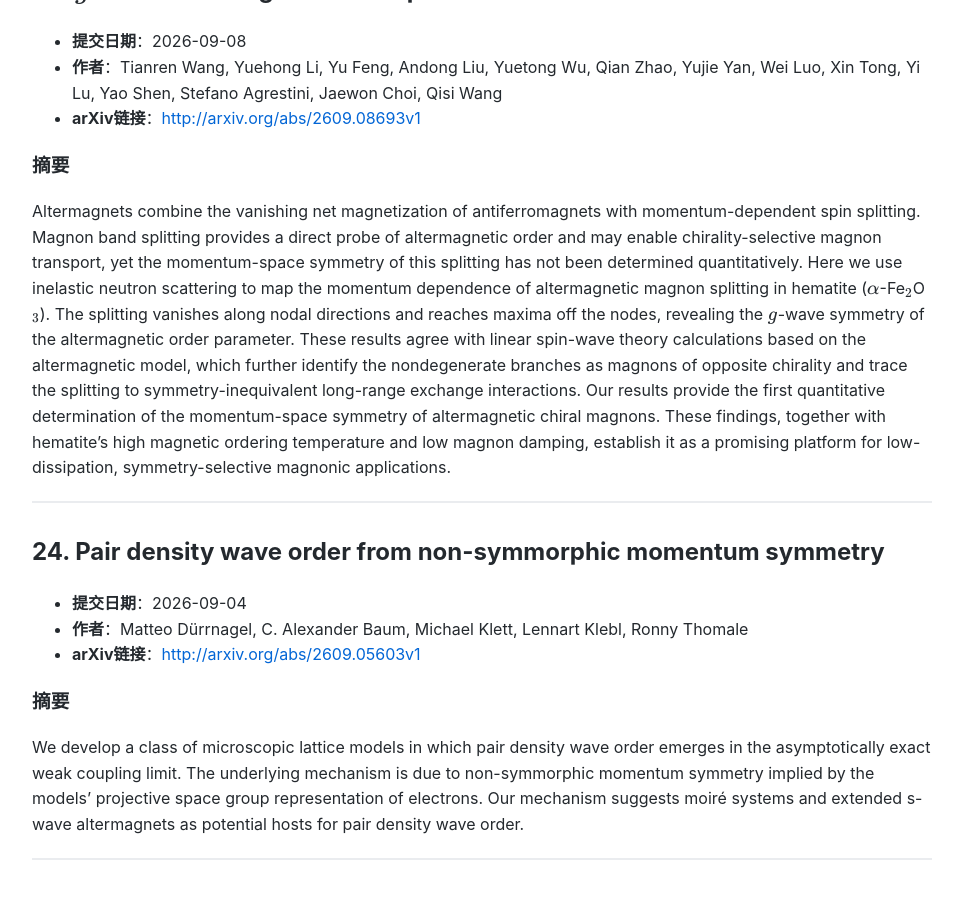
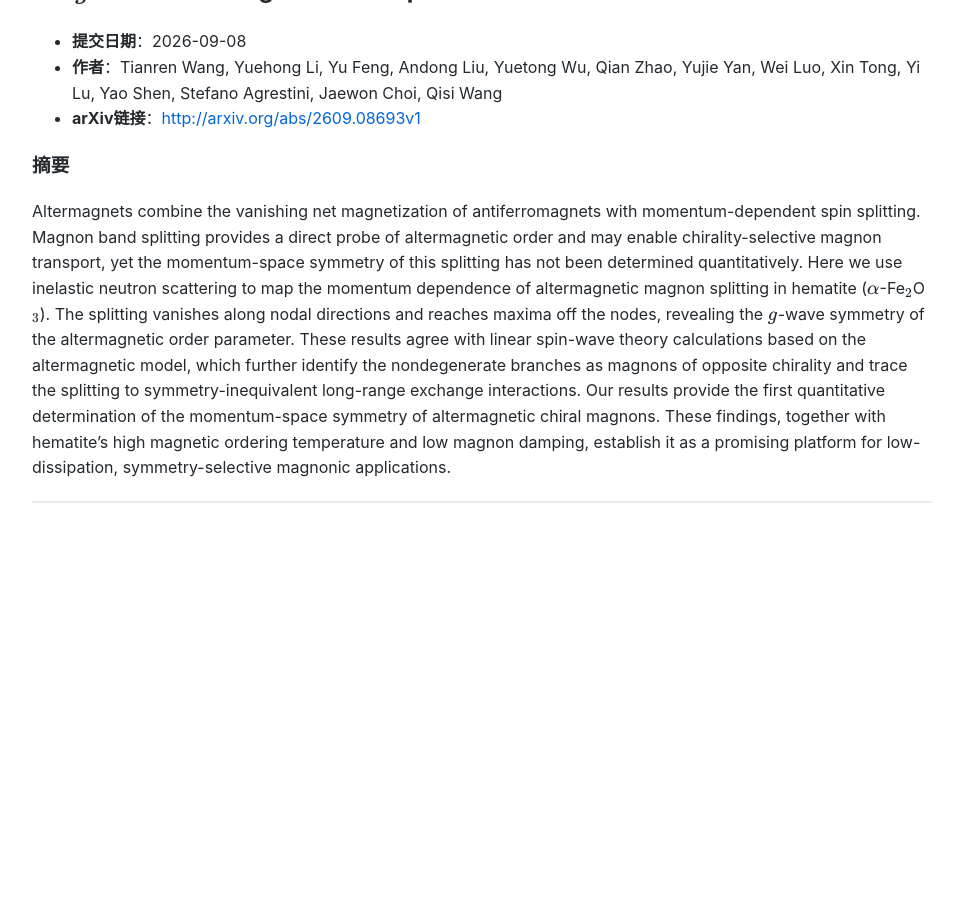
Before and after one commit to yangke25491/daily-arxiv-altermagnetic, a Jekyll site: the page built from index.md, in a window 1280 px wide and 900 px high, scrolled down 13380 px. Shown: the whole window, without its empty margins (158-1121 px from the left). Built offline with Jekyll 4.4.1, drawn with Linux system fonts in a browser that asks for light colours; after the commit the page ends 13923 px from its top, so only the background shows below that; some of the changed text lies outside the part shown.

Commit message:
Automated update: arXiv papers

```diff
--- a/index.md
+++ b/index.md
@@ -5,8 +5,8 @@ title: 交错磁论文
 
 # 凝聚态物理-交错磁(Altermagnetic)相关论文
 
-> 检索时间范围：**2026-09-04 至 2026-10-04**
-> 数据检索到 **24** 篇相关论文，按提交时间降序排列
+> 检索时间范围：**2026-09-05 至 2026-10-05**
+> 数据检索到 **23** 篇相关论文，按提交时间降序排列
 
 ---
 
@@ -262,14 +262,3 @@ Altermagnetism is a recently established class of magnetic order that combines f
 Altermagnets combine the vanishing net magnetization of antiferromagnets with momentum-dependent spin splitting. Magnon band splitting provides a direct probe of altermagnetic order and may enable chirality-selective magnon transport, yet the momentum-space symmetry of this splitting has not been determined quantitatively. Here we use inelastic neutron scattering to map the momentum dependence of altermagnetic magnon splitting in hematite ($α$-Fe${}\_2$O${}\_3$). The splitting vanishes along nodal directions and reaches maxima off the nodes, revealing the $g$-wave symmetry of the altermagnetic order parameter. These results agree with linear spin-wave theory calculations based on the altermagnetic model, which further identify the nondegenerate branches as magnons of opposite chirality and trace the splitting to symmetry-inequivalent long-range exchange interactions. Our results provide the first quantitative determination of the momentum-space symmetry of altermagnetic chiral magnons. These findings, together with hematite's high magnetic ordering temperature and low magnon damping, establish it as a promising platform for low-dissipation, symmetry-selective magnonic applications.
 
 ---
-
-## 24. Pair density wave order from non-symmorphic momentum symmetry
-
-- **提交日期**：2026-09-04
-- **作者**：Matteo Dürrnagel, C. Alexander Baum, Michael Klett, Lennart Klebl, Ronny Thomale
-- **arXiv链接**：[http://arxiv.org/abs/2609.05603v1](http://arxiv.org/abs/2609.05603v1)
-
-### 摘要
-We develop a class of microscopic lattice models in which pair density wave order emerges in the asymptotically exact weak coupling limit. The underlying mechanism is due to non-symmorphic momentum symmetry implied by the models' projective space group representation of electrons. Our mechanism suggests moiré systems and extended s-wave altermagnets as potential hosts for pair density wave order.
-
----
```
